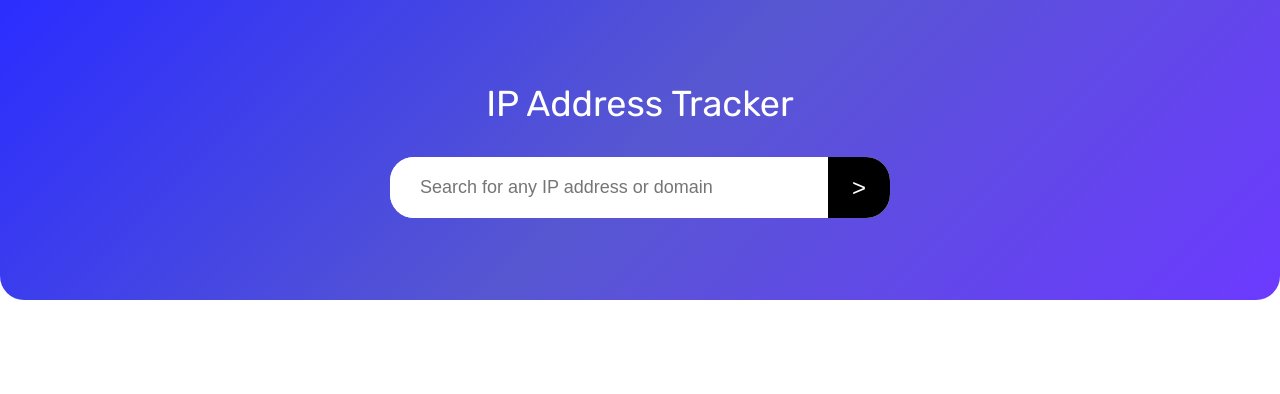
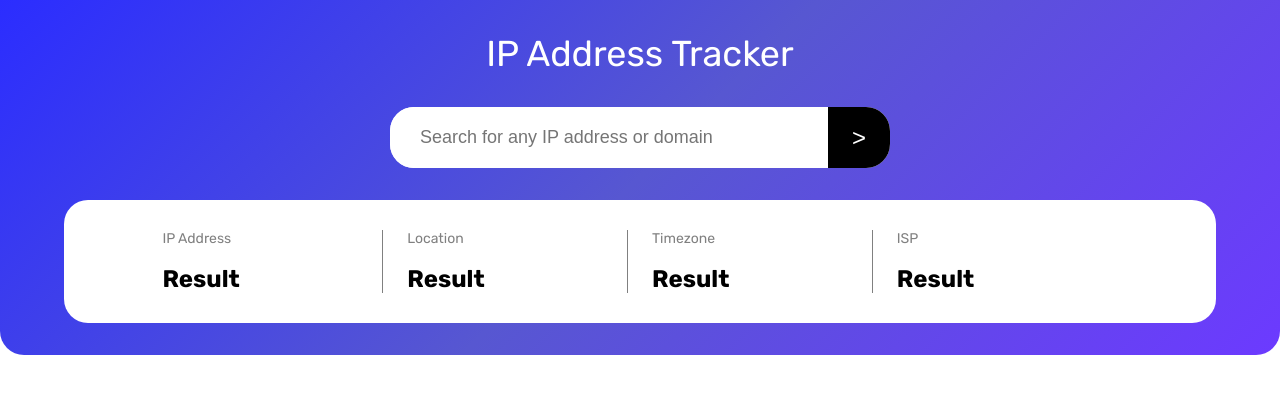
Before and after one commit to nonowelle/ip-address-tracker, a Vue app: page / in a window 1280 px wide. Shown: the top 394 px of the page. Built offline with nearby package versions, Linux system fonts and the light colour scheme.

Commit message:
style ip infos

```diff
--- a/src/components/IPSearchBar.vue
+++ b/src/components/IPSearchBar.vue
@@ -6,6 +6,24 @@
     <div class="search-bar">
       <input type="text" placeholder="Search for any IP address or domain" />
       <button>></button>
+    </div>
+    <div class="ip-info">
+      <div class="ip-info-item">
+        <h4>IP Address</h4>
+        <p class="result">Result</p>
+      </div>
+      <div class="ip-info-item">
+        <h4>Location</h4>
+        <p class="result">Result</p>
+      </div>
+      <div class="ip-info-item">
+        <h4>Timezone</h4>
+        <p class="result">Result</p>
+      </div>
+      <div class="ip-info-item">
+        <h4>ISP</h4>
+        <p class="result">Result</p>
+      </div>
     </div>
   </div>
 </template>
@@ -68,4 +86,40 @@ button {
   font-size: 24px;
   cursor: pointer;
 }
+.ip-info {
+  display: flex;
+  align-items: center;
+  justify-content: center;
+  gap: 24px;
+  font-size: 18px;
+  font-weight: 100;
+  margin-top: 2rem;
+  background-color: white;
+  border-radius: 24px;
+  padding: 30px 24px;
+  color: gray;
+  width: 90vw;
+}
+h4 {
+  font-size: 14px;
+  font-weight: 200;
+}
+.ip-info-item {
+  display: flex;
+  flex-direction: column;
+  align-items: start;
+  justify-content: stretch;
+  gap: 18px;
+  width: 20%;
+  border-right: 1px solid grey;
+
+  &:last-of-type {
+    border: none;
+  }
+  .result {
+    color: black;
+    font-weight: bold;
+    font-size: 24px;
+  }
+}
 </style>
```
